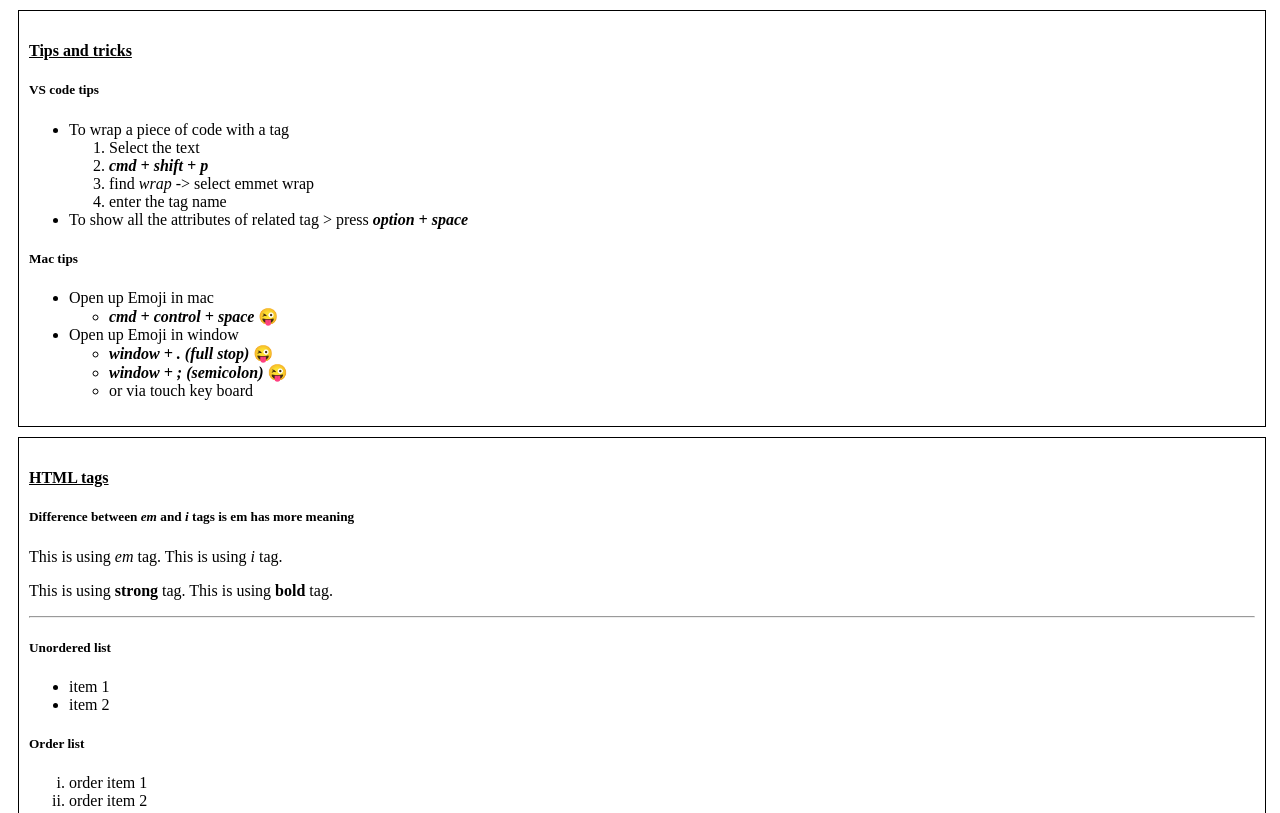
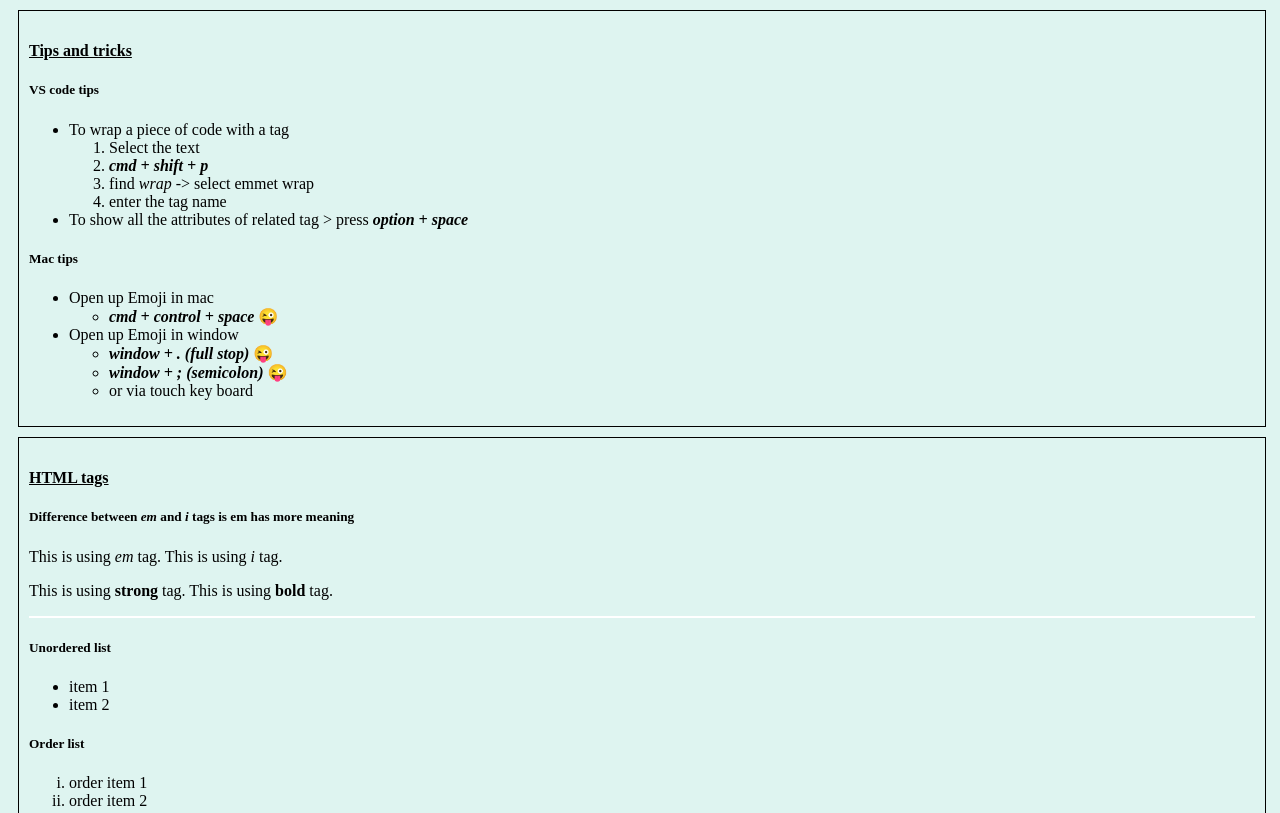
Before and after one commit to aungtun1992/WebDevBootCamp, a plain HTML site: page index.html in a window 1280 px wide. Shown: the top 813 px of the page. Drawn offline with Linux system fonts and the light colour scheme.

Commit message:
Add CSS in index.html

```diff
--- a/index.html
+++ b/index.html
@@ -7,6 +7,17 @@
     <meta name="viewport" content="width=device-width, initial-scale=1.0">
     <title>Aung Tun Kyaw's Website</title>
     <meta name="description" content="This is to record my web development learning">
+
+    <style>
+       body{
+           background-color: #def4f0;
+       }
+       hr {
+           border-style: none;
+           background-color: white;
+           height: 2px;
+       }
+    </style>
 </head>
 
 <body>
```
